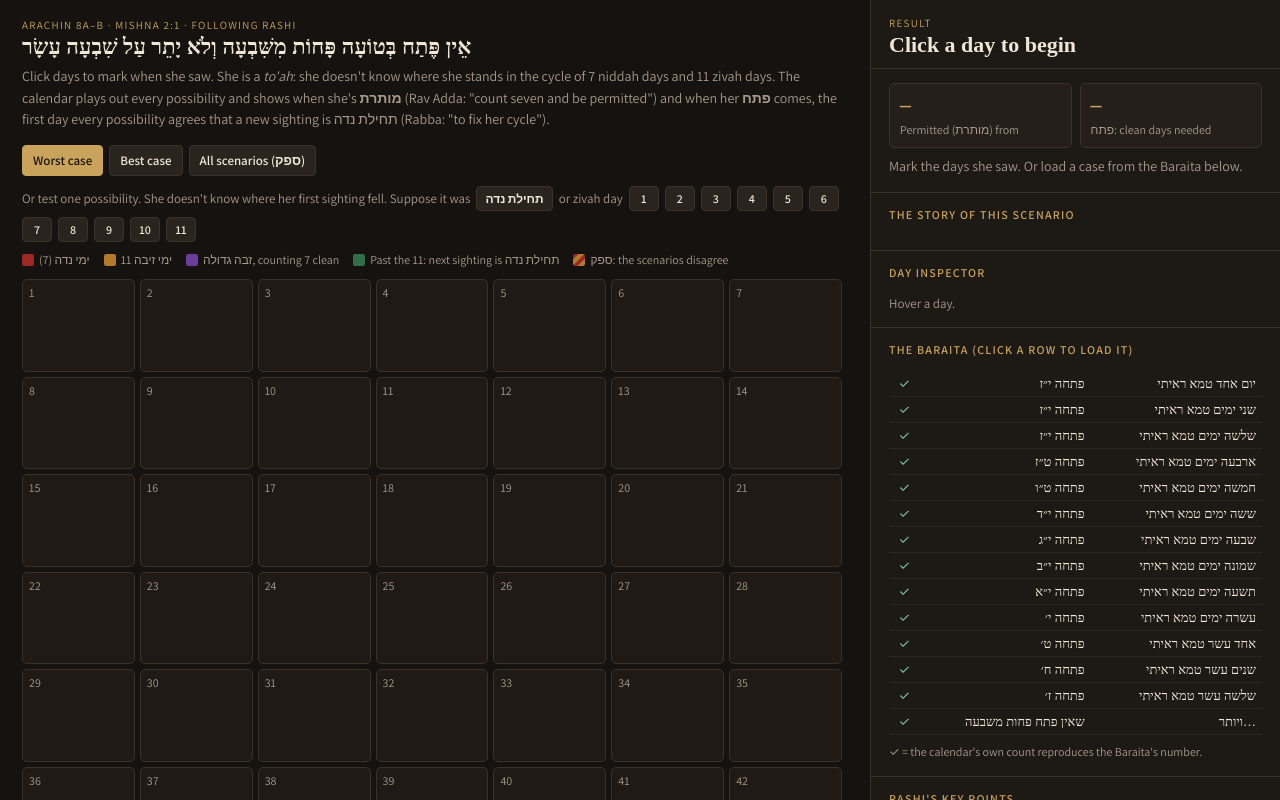
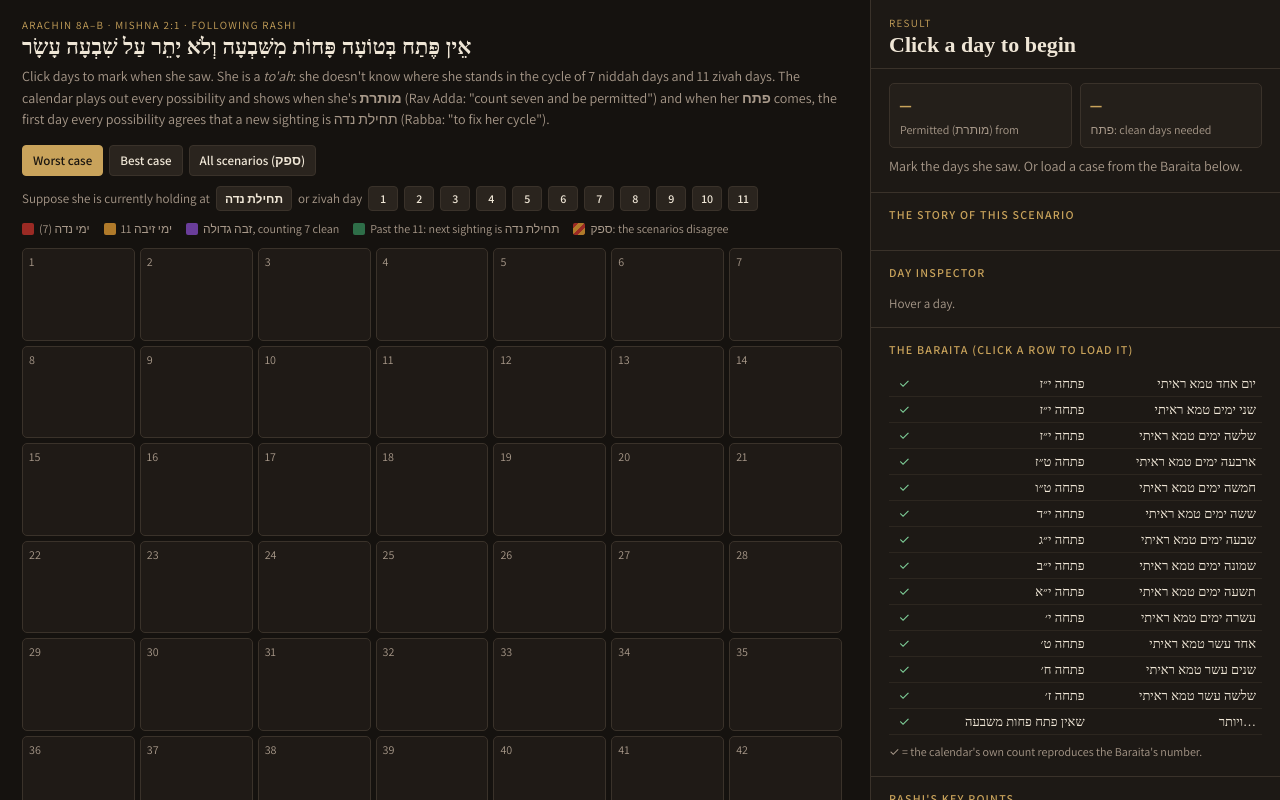
Before and after one commit to isaacherbst613/isaacherbst613.github.io, a plain HTML site: page toah.html in a window 1280 px wide. Drawn offline with Linux system fonts and the light colour scheme; a web font is replaced by a local one.

Commit message:
Pesach B'To'ah: shorten the scenario picker label
Co-Authored-By: Claude Opus 5.5 <noreply@anthropic.com>

```diff
--- a/toah.html
+++ b/toah.html
@@ -282,7 +282,7 @@ function render(){
   document.getElementById('views').innerHTML = VIEWS.map(([v, t]) => `<button data-v="${v}" aria-pressed="${view === v}">${t}</button>`).join('');
   const chip = h => `<button data-h="${h}" aria-pressed="${view === h}" title="Suppose her ${scen(h)}">${h || 'תחילת נדה'}</button>`;
   document.getElementById('chips').innerHTML =
-    '<span class="muted" style="font-size:13px">Or test one possibility. She doesn\'t know where her first sighting fell. Suppose it was</span>' +
+    '<span class="muted" style="font-size:13px">Suppose she is currently holding at</span>' +
     chip(0) + '<span class="muted" style="font-size:13px">or zivah day</span>' + H.slice(1).map(chip).join('');
 
   const cells = cal.children;
```
